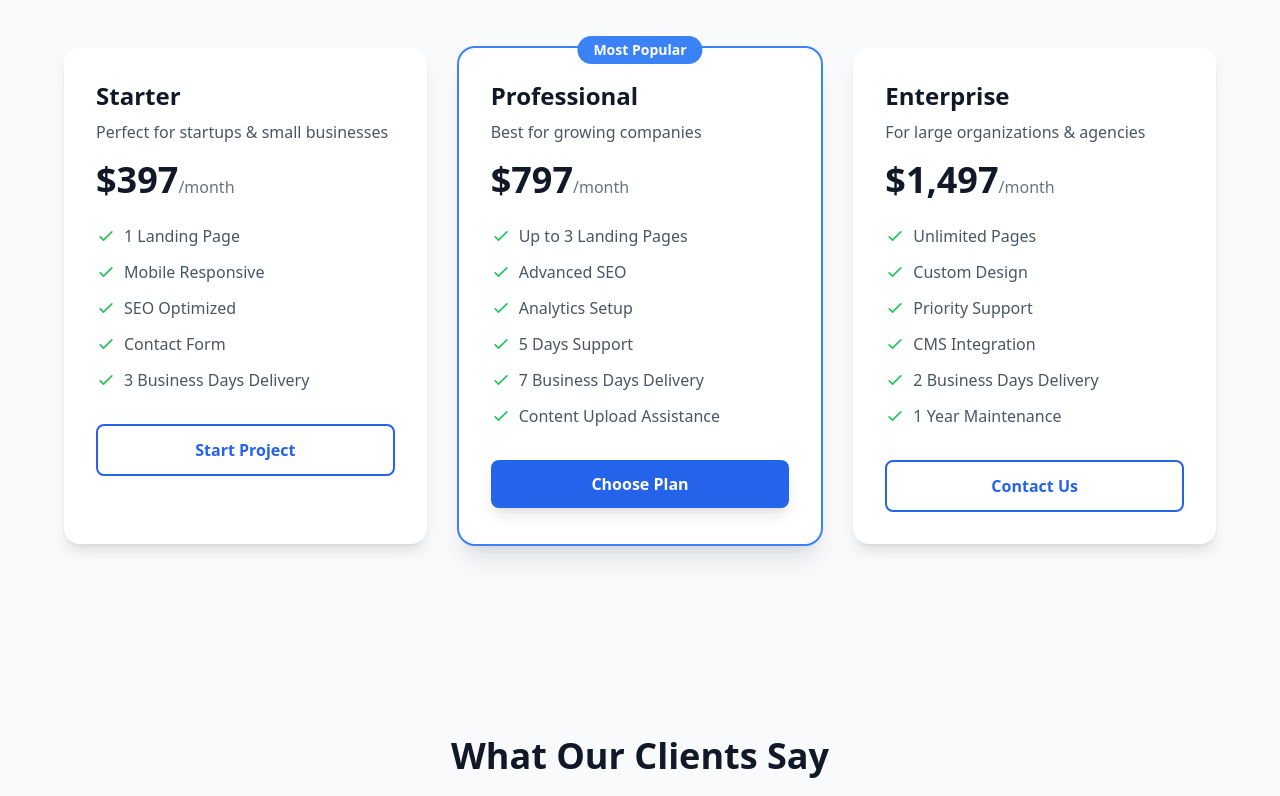
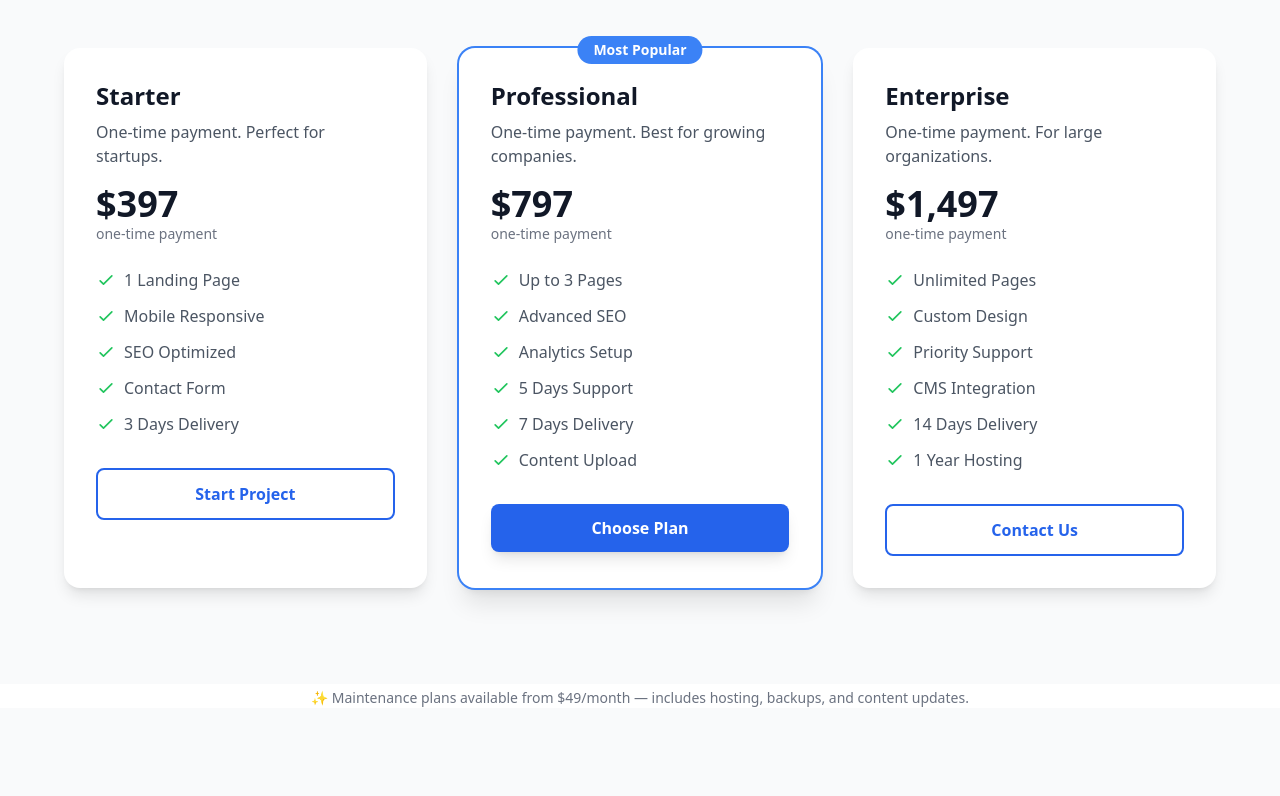
Before and after one commit to vanbumi/upwork-portfolio, a Next.js app: page / in a window 1280 px wide. Shown: the part 1680-2476 px from the top of the page. Built offline with nearby package versions, Linux system fonts and the light colour scheme.

Commit message:
revice 1 time payment to change montly payment, web work perfectly localy

```diff
--- a/app/page.tsx
+++ b/app/page.tsx
@@ -11,7 +11,6 @@ import {
   Testimonials
 } from '@/components/sections'
 import { HeroSwitcher } from '@/components/ui/HeroSwitcher'
-import { Assistant } from 'next/font/google'
 
 export default function Home() {
   const [activeHero, setActiveHero] = useState<'center' | 'left' | 'image'>('center')
@@ -31,27 +30,27 @@ export default function Home() {
     {
       name: "Starter",
       price: "$397",
-      description: "Perfect for startups & small businesses",
+      description: "One-time payment. Perfect for startups.",
       features: [
         "1 Landing Page",
         "Mobile Responsive",
         "SEO Optimized",
         "Contact Form",
-        "3 Business Days Delivery"
+        "3 Days Delivery"
       ],
       buttonText: "Start Project",
     },
     {
       name: "Professional",
       price: "$797",
-      description: "Best for growing companies",
+      description: "One-time payment. Best for growing companies.",
       features: [
-        "Up to 3 Landing Pages",
+        "Up to 3 Pages",
         "Advanced SEO",
         "Analytics Setup",
         "5 Days Support",
-        "7 Business Days Delivery",
-        "Content Upload Assistance"
+        "7 Days Delivery",
+        "Content Upload"
       ],
       buttonText: "Choose Plan",
       popular: true,
@@ -59,20 +58,21 @@ export default function Home() {
     {
       name: "Enterprise",
       price: "$1,497",
-      description: "For large organizations & agencies",
+      description: "One-time payment. For large organizations.",
       features: [
         "Unlimited Pages",
         "Custom Design",
         "Priority Support",
         "CMS Integration",
-        "2 Business Days Delivery",
-        "1 Year Maintenance"
+        "14 Days Delivery",
+        "1 Year Hosting"
       ],
       buttonText: "Contact Us",
     },
   ]
 
-  const testimonials = [
+  // 👈 TAMBAHKAN DATA TESTIMONIALS
+  const testimonialsData = [
     {
       name: "Sarah Johnson",
       role: "Founder",
@@ -143,11 +143,15 @@ export default function Home() {
         id="pricing"
       />
 
-      {/* 👈 TAMBAHKAN INI */}
+      <div className="text-center mt-1 text-gray-500 text-sm">
+        <p>✨ Maintenance plans available from $49/month — includes hosting, backups, and content updates.</p>
+      </div>
+
+      {/* Testimonials Section */}
       <Testimonials
         title="What Our Clients Say"
         subtitle="Trusted by businesses worldwide"
-        testimonials={testimonials}
+        testimonials={testimonialsData}
       />
 
       {/* Hero Switcher - Floating Button */}
--- a/components/sections/PricingSimple.tsx
+++ b/components/sections/PricingSimple.tsx
@@ -56,8 +56,8 @@ const PricingSimple = ({ title, subtitle, tiers, id }: PricingSimpleProps) => {
             <p className="text-gray-600 mb-4">{tier.description}</p>
 
             <div className="mb-6">
-              <span className="text-4xl font-bold text-gray-900">{tier.price}</span>
-              {tier.price !== 'Custom' && <span className="text-gray-500">/month</span>}
+                <span className="text-4xl font-bold text-gray-900">{tier.price}</span>
+                <span className="text-gray-500 text-sm block">one-time payment</span>
             </div>
 
             <ul className="space-y-3 mb-8">
--- a/components/sections/Testimonials.tsx
+++ b/components/sections/Testimonials.tsx
@@ -2,6 +2,7 @@
 
 import { motion } from 'framer-motion'
 import { Section } from '../ui/Section'
+import Image from 'next/image'
 
 type Testimonial = {
   name: string
@@ -58,16 +59,18 @@ const Testimonials = ({ title, subtitle, testimonials }: TestimonialsProps) => {
 
             {/* Content */}
             <p className="text-gray-600 mb-6 italic">
-              "{testimonial.content}"
+              &quot;{testimonial.content}&quot;
             </p>
 
             {/* Author */}
             <div className="flex items-center gap-3">
               {testimonial.avatar ? (
-                <img
-                  src={testimonial.avatar}
-                  alt={testimonial.name}
-                  className="w-12 h-12 rounded-full object-cover"
+                <Image
+                    src={testimonial.avatar}
+                    alt={testimonial.name}
+                    width={48}
+                    height={48}
+                    className="w-12 h-12 rounded-full object-cover"
                 />
               ) : (
                 <div className="w-12 h-12 rounded-full bg-gradient-to-br from-blue-500 to-purple-600 flex items-center justify-center text-white font-bold text-lg">
--- a/components/sections/index.ts
+++ b/components/sections/index.ts
@@ -5,4 +5,4 @@ export { default as FeaturesGrid } from './FeaturesGrid'
 export { default as FeaturesCards } from './FeaturesCards'
 export { default as FeaturesIconGrid } from './FeaturesIconGrid'
 export { default as PricingSimple } from './PricingSimple'
-export { default as Testimonials } from './Testimonials'
+export { default as Testimonials } from './Testimonials'   // ← HARUS seperti ini
```
